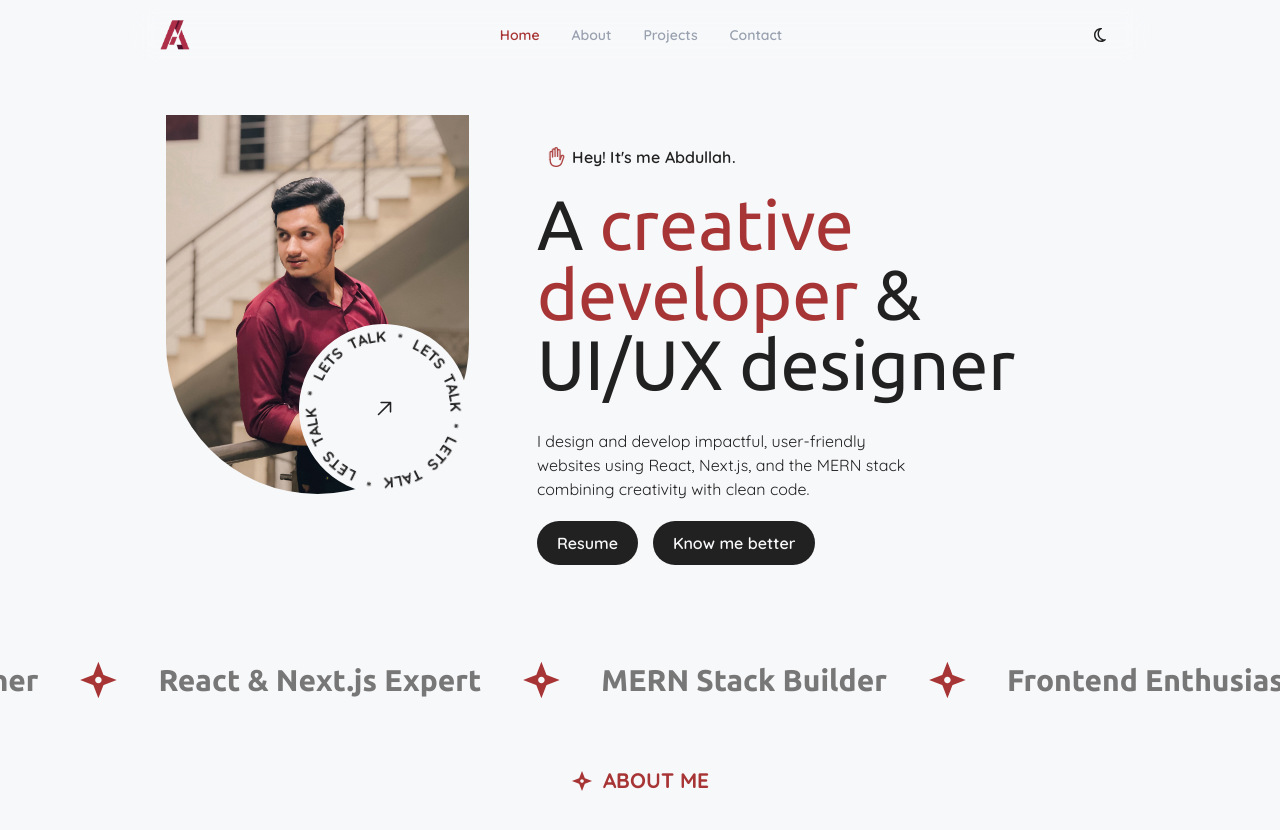
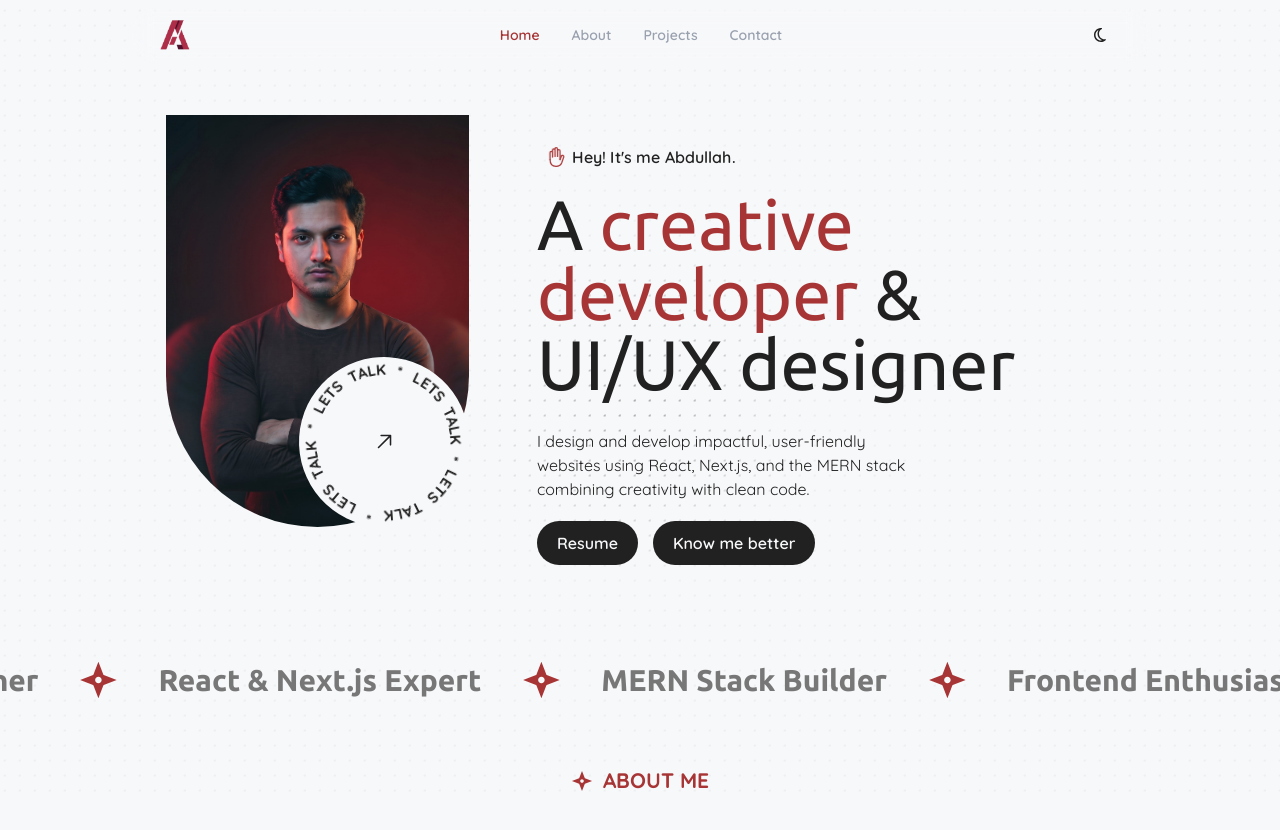
Before and after one commit to abdullahmug2332/abdullahsajjad, a Next.js app: page / in a window 1280 px wide. Shown: the top 830 px of the page. Built offline with nearby package versions, Linux system fonts and the light colour scheme.

Commit message:
add bg and resume update

```diff
--- a/app/about/page.jsx
+++ b/app/about/page.jsx
@@ -29,7 +29,7 @@ export default function page() {
       description:
         "I design and develop modern, responsive, and high-performing websites using React, Next.js, and the MERN stack. My focus is on delivering clean, efficient code combined with visually appealing design to create seamless digital experiences that engage users and bring ideas to life.",
       buttons: [
-        { text: "Resume", link: "/AbdullahSajjadResume.pdf" },
+        { text: "Resume", link: "/Abdullah-Sajjad-Resume.pdf" },
         { text: "View all Projects", link: "/projects" },
       ],
       socials: [
--- a/app/globals.css
+++ b/app/globals.css
@@ -23,24 +23,25 @@ body {
   --background: #f7f8fa;
   --foreground: #222121;
   --primary: #a83535;
-  /* --primary: #842929; */
-  /* --primary: #cc4040; */
   --marquee: #777777;
   --accordion: #eeeeee;
   --contact: #e0e0e0;
   --border: #dbdbdb;
+    --mouse-x: 50vw;
+  --mouse-y: 50vh;
+  --bg-dot:rgba(163, 163, 163, 0.144);
+  --bg-dot-hover:rgba(94, 93, 93, 0.602);
 }
-
 .dark {
   --background: #0f0f0f;
   --foreground: #ffffff;
-  /* --primary: #cc4040; */
-  /* --primary: #842929; */
   --primary: #a83535;
   --marquee: #dfdfdfb4;
   --accordion: #131313;
   --contact: #1b1b1b;
   --border: #2e2e2e;
+  --bg-dot:#ffffff09;
+  --bg-dot-hover:#646464;
 }
 
 .btn {
@@ -189,3 +190,73 @@ h3 {
 body {
   cursor: url("/cursor.png"), auto !important;
 }
+
+
+
+
+
+.dot-background {
+  position: fixed;
+  inset: 0;
+  z-index: -10;
+  pointer-events: none;
+
+  background-image: radial-gradient(
+    circle,
+    var(--bg-dot) 1px,
+    transparent 1px
+  );
+
+  background-size: 15px 15px ;
+
+  animation: dots-move 28s linear infinite;
+}
+
+.dot-background-hover {
+  z-index: -9;
+
+  background-image: radial-gradient(
+    circle,
+    var(--bg-dot-hover) 1px,
+    transparent 1px
+  );
+
+  background-size: 15px 15px ;
+
+  /* Only show dots around cursor */
+  mask-image: radial-gradient(
+    circle 180px at var(--mouse-x) var(--mouse-y),
+    black 0%,
+    transparent 100%
+  );
+
+  -webkit-mask-image: radial-gradient(
+    circle 180px at var(--mouse-x) var(--mouse-y),
+    black 0%,
+    transparent 100%
+  );
+
+  animation: dots-move 28s linear infinite;
+}
+
+@keyframes dots-move {
+  0% {
+    background-position: 0 0;
+  }
+
+  25% {
+    background-position: 30px 20px;
+  }
+
+  50% {
+    background-position: 0 45px;
+  }
+
+  75% {
+    background-position: -30px 20px;
+  }
+
+  100% {
+    background-position: 0 0;
+  }
+}
--- a/app/layout.js
+++ b/app/layout.js
@@ -7,6 +7,7 @@ import favicon from "@/public/favicon.png";
 import ScrollToTop from "@/components/ScrollToTop";
 import ScrollToTopButton from "@/components/ScrollToTopButton";
 import SmoothScroll from "@/components/SmoothScroll";
+import InteractiveDotBackground from "@/components/InteractiveDotBackground";
 // ========================
 // ✅ Metadata Configuration
 // ========================
@@ -94,6 +95,7 @@ export default function RootLayout({ children }) {
         <ScrollToTop />
         <SmoothScroll />
         {/* Main Layout */}
+         <InteractiveDotBackground />
         <Navbar />
         {children}
         <Footer />
--- a/app/page.jsx
+++ b/app/page.jsx
@@ -19,7 +19,7 @@ export default function Home() {
   const home = {
     hero: {
       image: {
-        src: "/abdullah.JPG",
+        src: "/abdullah2.jpg",
         alt: "abdullah",
         cta: {
           text: "LETS TALK * LETS TALK * LETS TALK * LETS TALK * ",
--- /dev/null
+++ b/components/InteractiveDotBackground.jsx
@@ -0,0 +1,35 @@
+"use client";
+
+import { useEffect } from "react";
+
+export default function InteractiveDotBackground() {
+  useEffect(() => {
+    const handleMouseMove = (e) => {
+      document.documentElement.style.setProperty(
+        "--mouse-x",
+        `${e.clientX}px`
+      );
+
+      document.documentElement.style.setProperty(
+        "--mouse-y",
+        `${e.clientY}px`
+      );
+    };
+
+    window.addEventListener("mousemove", handleMouseMove);
+
+    return () => {
+      window.removeEventListener("mousemove", handleMouseMove);
+    };
+  }, []);
+
+  return (
+    <>
+      {/* Normal dots */}
+      <div className="dot-background" />
+
+      {/* Bright dots around cursor */}
+      <div className="dot-background dot-background-hover" />
+    </>
+  );
+}
```
Also changed, not shown: components/ScrollToTop.jsx (line endings or trailing spaces), public/abdullah2.jpg (added).
